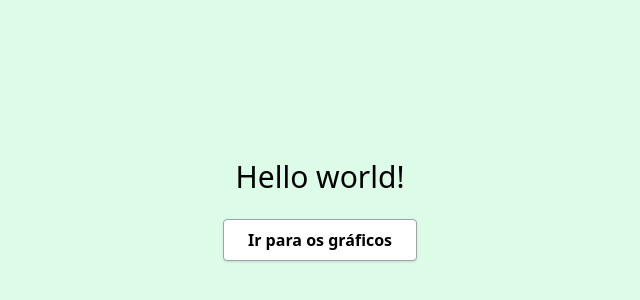
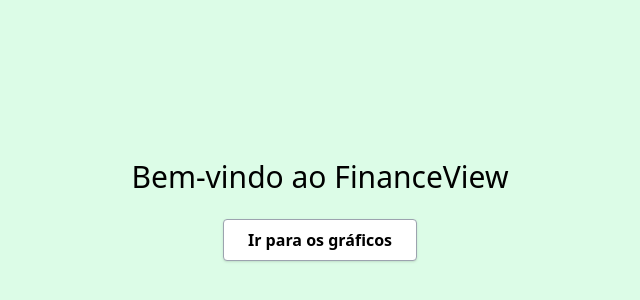
Before and after one commit to oliveirahenriquedev/financeview-frontoffice, a React (Create React App) app: page / in a window 1280 px wide. Shown: the part 182-482 px from the top of the page, without its empty margins (320-960 px from the left). Built offline with nearby package versions, Linux system fonts and the light colour scheme.

Commit message:
adding navigate and adjusting button

```diff
--- a/package.json
+++ b/package.json
@@ -9,6 +9,7 @@
     "@testing-library/user-event": "^13.5.0",
     "react": "^18.3.1",
     "react-dom": "^18.3.1",
+    "react-router-dom": "^6.24.1",
     "react-scripts": "5.0.1",
     "web-vitals": "^2.1.4"
   },
--- a/src/App.js
+++ b/src/App.js
@@ -1,11 +1,24 @@
+import React from "react";
+import {
+  BrowserRouter as Router,
+  Route,
+  Routes,
+  useNavigate,
+} from "react-router-dom";
+import { Chartspage } from "./components/Chartspage.tsx";
+
 function App() {
+  const navigate = useNavigate();
+
   const handleButtonClick = () => {
-    window.location.href = `http://${"localhost:3000"}/Chartspage.tsx`; // URL da página de exemplo
+    navigate("/chartspage"); // URL da página de exemplo
   };
+
   return (
     <div className="bg-green-100 h-screen w-screen flex flex-col justify-center items-center">
       <h1 className="text-3xl flex justify-center items-center animate-fade-in mb-2">
-        Hello world!
+        Bem-vindo ao FinanceView
+        {/* <img alt="financeviewlogo" src="./images/financeview.png" /> TODO: fix the image path or something like this*/}
       </h1>
       <button
         onClick={handleButtonClick}
@@ -17,4 +30,15 @@
   );
 }
 
-export default App;
+function Main() {
+  return (
+    <Router>
+      <Routes>
+        <Route path="/" element={<App />} />
+        <Route path="/chartspage" element={<Chartspage />} />
+      </Routes>
+    </Router>
+  );
+}
+
+export default Main;
--- /dev/null
+++ b/src/webpack.config.js
@@ -0,0 +1,7 @@
+// webpack.config.js
+module.exports = {
+  resolve: {
+    extensions: [".js", ".jsx", ".ts", ".tsx"],
+  },
+  // outras configurações...
+};
```
Also changed, not shown: 1 other file (tests, documents, lock files or other folders).
